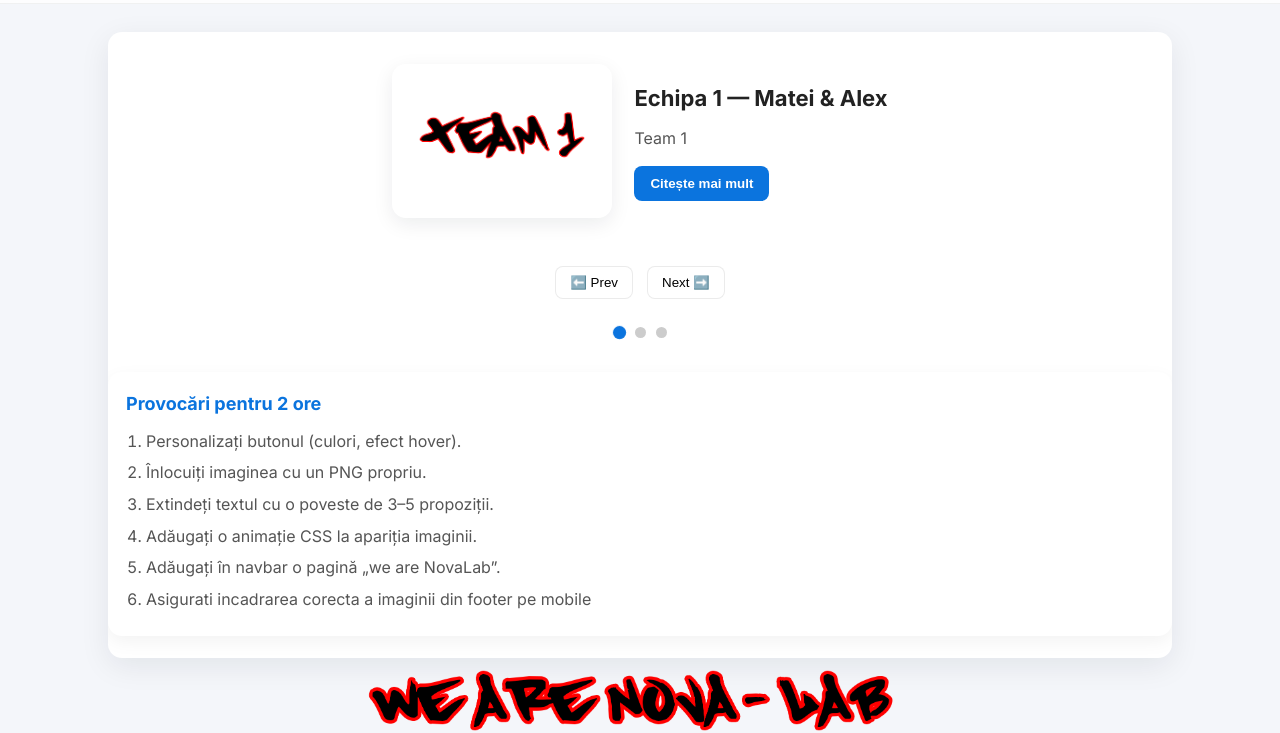
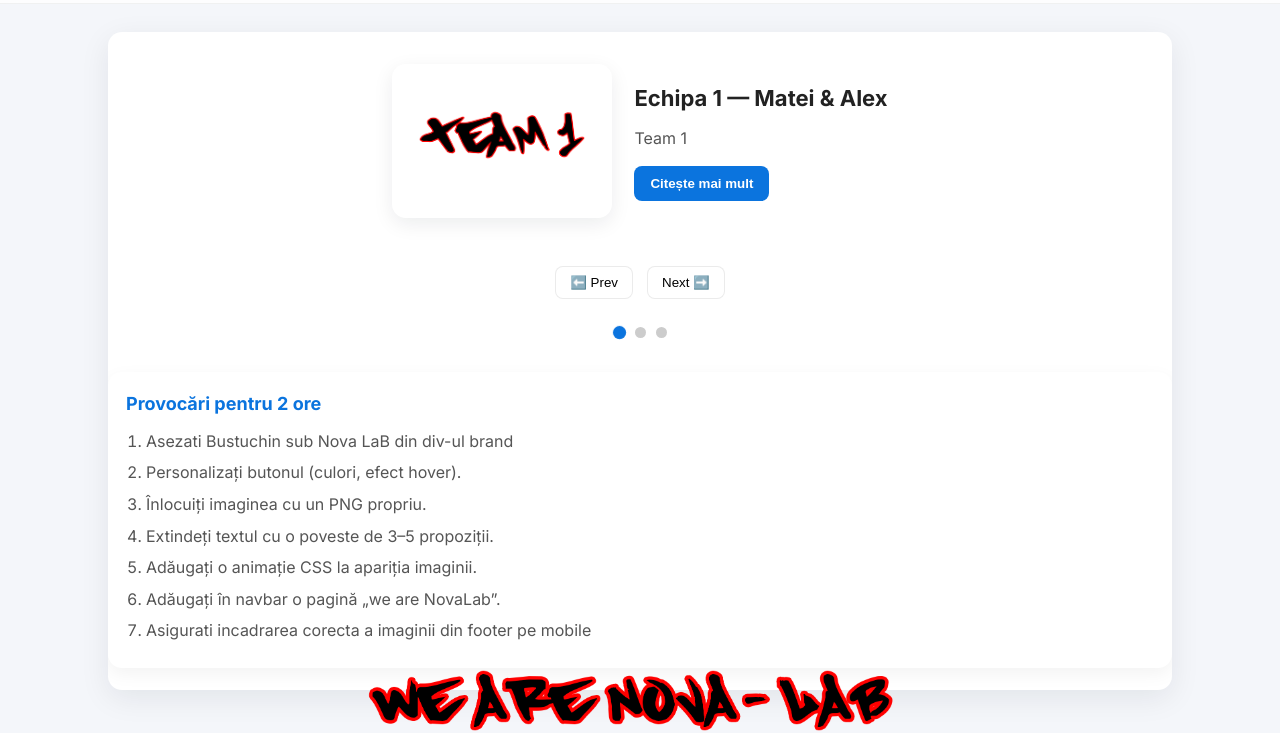
Before and after one commit to novalabustuchin/novalab, a plain HTML site: page index.html in a window 1280 px wide. Shown: the part 67-800 px from the top of the page. Drawn offline with Linux system fonts and the light colour scheme.

Commit message:
Add files via upload

```diff
--- a/index.html
+++ b/index.html
@@ -103,6 +103,7 @@
       <div class="challenges">
         <h3>Provocări pentru 2 ore</h3>
         <ol>
+          <li>Asezati Bustuchin sub Nova LaB din div-ul brand</li>
           <li>Personalizați butonul (culori, efect hover).</li>
           <li>Înlocuiți imaginea cu un PNG propriu.</li>
           <li>Extindeți textul cu o poveste de 3–5 propoziții.</li>
```
